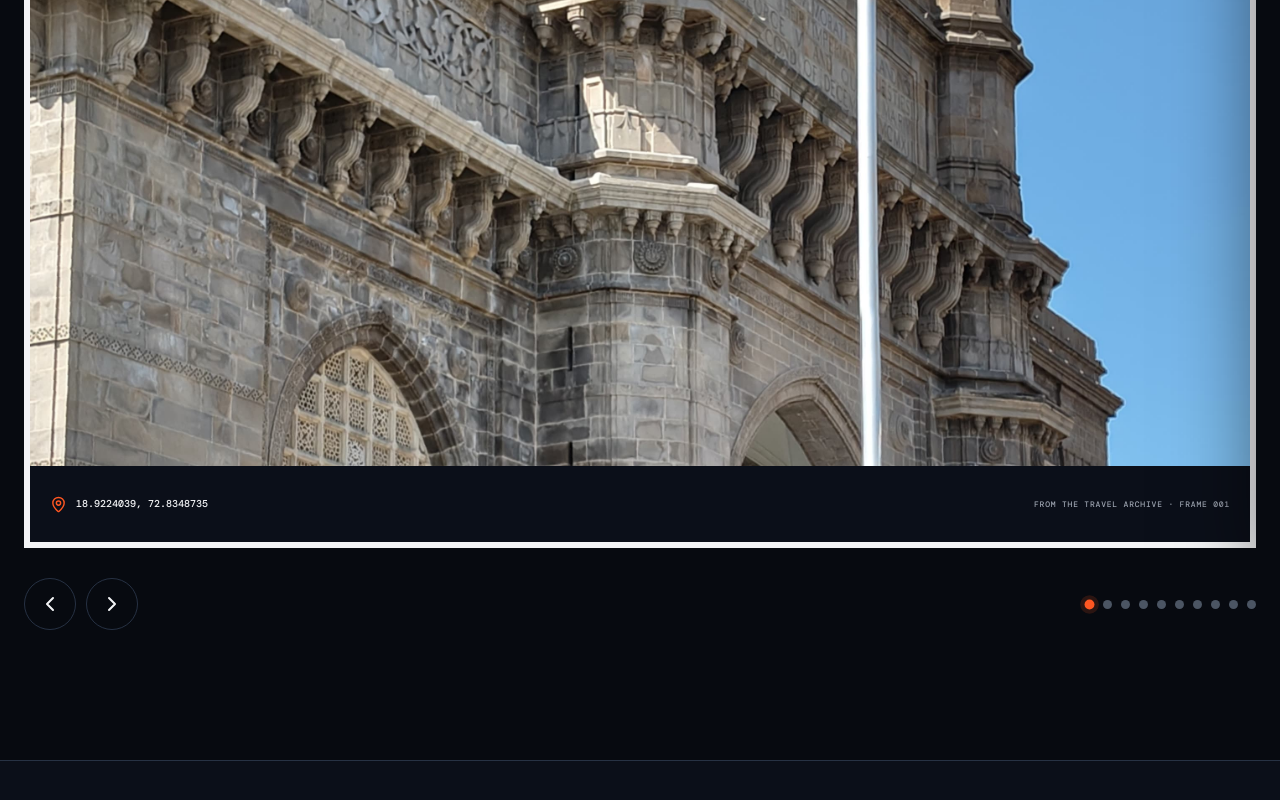
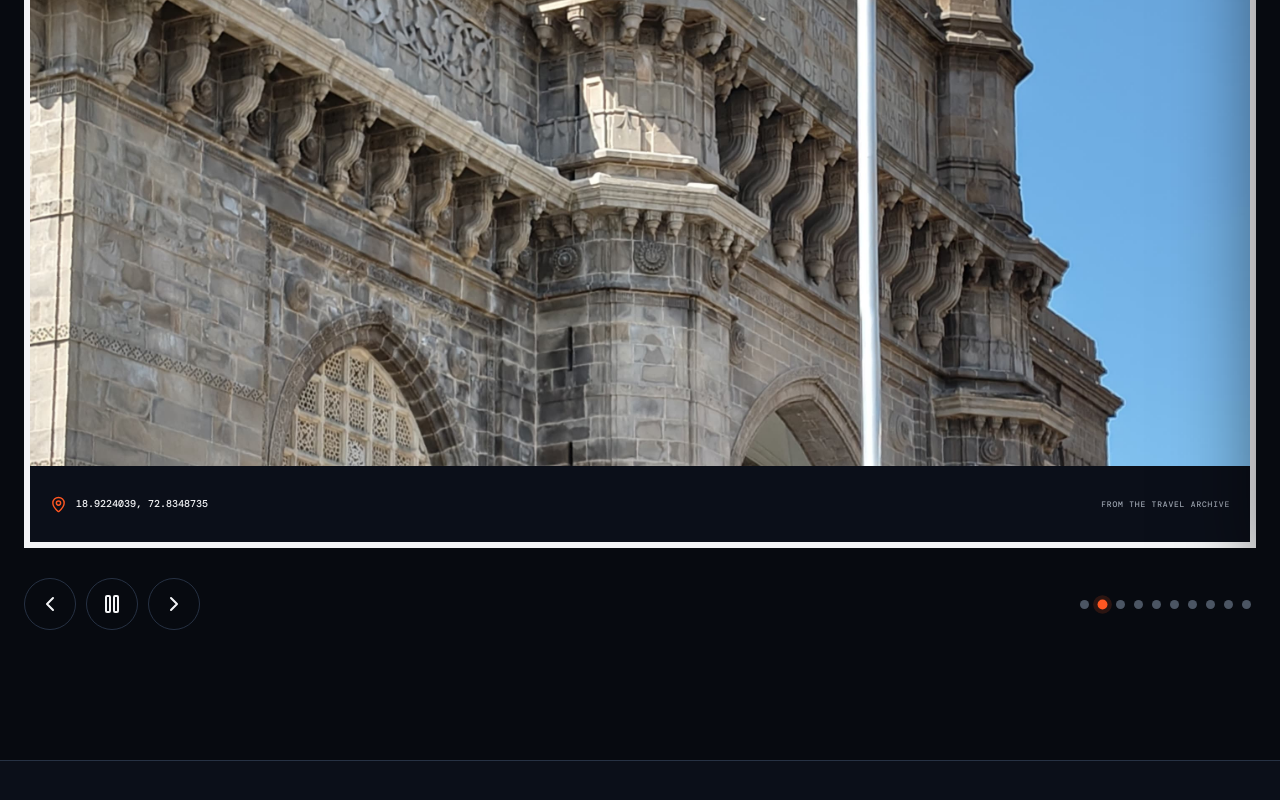
Before and after one commit to priyeshr7/priyeshraj, a React (Vite) app: page / in a window 1280 px wide. Shown: the part 4926-5726 px from the top of the page. Built offline with nearby package versions, Linux system fonts and the light colour scheme; no server answers.

Commit message:
Make gallery rotate continuously

```diff
--- a/src/index.css
+++ b/src/index.css
@@ -144,8 +144,10 @@ button { color: inherit; font: inherit; }
 .gallery-buttons button:not(:disabled):hover { color: var(--bg); background: var(--accent); border-color: var(--accent); }
 .gallery-buttons button:disabled { opacity: .35; cursor: not-allowed; }
 .gallery-progress, .gallery-dots { display: flex; align-items: center; }
-.gallery-dots { gap: 9px; }
-.gallery-dot { width: 9px; height: 9px; padding: 0; background: #4b5563; border: 0; border-radius: 50%; cursor: pointer; transition: transform .2s, background .2s, box-shadow .2s; }
+.gallery-progress { min-width: 0; max-width: min(58vw, 560px); overflow: hidden; }
+.gallery-dots { gap: 9px; padding: 8px 5px; overflow-x: auto; scroll-behavior: smooth; scrollbar-width: none; }
+.gallery-dots::-webkit-scrollbar { display: none; }
+.gallery-dot { flex: 0 0 auto; width: 9px; height: 9px; padding: 0; background: #4b5563; border: 0; border-radius: 50%; cursor: pointer; transition: transform .2s, background .2s, box-shadow .2s; }
 .gallery-dot:hover { background: #9ca3af; transform: scale(1.15); }
 .gallery-dot--active { background: var(--accent); box-shadow: 0 0 0 4px #ff572226; transform: scale(1.1); }
 
@@ -212,7 +214,7 @@ footer > p { color: #6b7280; font: 400 9px/1 "DM Mono", monospace; text-transfor
   .travel-frame figcaption { align-items: flex-start; flex-direction: column; }
   .gallery-controls { margin-top: 22px; flex-wrap: wrap; }
   .gallery-buttons button { width: 48px; height: 48px; }
-  .gallery-progress { width: 100%; justify-content: flex-end; }
+  .gallery-progress { width: 100%; max-width: 100%; justify-content: flex-end; }
   .contact-section { padding: 95px 0; }
   footer { padding: 30px 16px; gap: 20px; flex-wrap: wrap; }
   footer > p { order: 3; width: 100%; }
--- a/src/pages/Index.tsx
+++ b/src/pages/Index.tsx
@@ -1,8 +1,8 @@
-import { useEffect, useState } from "react";
+import { useEffect, useRef, useState } from "react";
 import {
   ArrowDown, ArrowUpRight, Award, BrainCircuit, CheckCircle2, ChevronLeft,
   ChevronRight, Cloud, Code2, Database, Download, Flag, Github, Linkedin,
-  MapPin, Menu, Newspaper, Plane, Trophy, X,
+  MapPin, Menu, Newspaper, Pause, Plane, Play, Trophy, X,
 } from "lucide-react";
 
 type Project = { name: string; description: string; language: string; html_url: string; pushed_at: string };
@@ -47,8 +47,14 @@ const skillGroups = [
   { icon: BrainCircuit, title: "ML & inference", text: "Predictive models, local RAG, generative AI foundations, and useful inference workflows." },
 ];
 
-// Add future trip photographs here. The carousel, count, arrows, and dots update automatically.
+// Add future trip photographs here. The infinite loop, autoplay, arrows, and dots update automatically.
 const galleryItems: GalleryItem[] = [
+  {
+    src: "assets/travel-24.6160743-72.7661412.jpeg",
+    alt: "Sunlight over a rugged mountain landscape",
+    location: "24.6160743, 72.7661412",
+    note: "From the travel archive",
+  },
   {
     src: "assets/travel-18.9224039-72.8348735.jpeg",
     alt: "Historic stone architecture against a clear blue sky",
@@ -92,12 +98,6 @@ const galleryItems: GalleryItem[] = [
     note: "From the travel archive",
   },
   {
-    src: "assets/travel-24.6160743-72.7661412.jpeg",
-    alt: "Sunlight over a rugged mountain landscape",
-    location: "24.6160743, 72.7661412",
-    note: "From the travel archive",
-  },
-  {
     src: "assets/travel-28.5543027-77.2611470.jpeg",
     alt: "The Lotus Temple framed by gardens",
     location: "28.5543027, 77.2611470",
@@ -111,6 +111,8 @@ const galleryItems: GalleryItem[] = [
   },
 ];
 
+const loopedGalleryItems = [galleryItems[galleryItems.length - 1], ...galleryItems, galleryItems[0]];
+
 const formatName = (name: string) => name.replace(/-+$/, "").replace(/[_-]/g, " ");
 const formatDate = (date: string) => new Intl.DateTimeFormat("en", { month: "short", year: "numeric" }).format(new Date(date));
 
@@ -118,8 +120,14 @@ const Index = () => {
   const [projects, setProjects] = useState(fallbackProjects);
   const [menuOpen, setMenuOpen] = useState(false);
   const [showAllCredentials, setShowAllCredentials] = useState(false);
-  const [activeSlide, setActiveSlide] = useState(0);
+  const [galleryPosition, setGalleryPosition] = useState(1);
+  const [galleryTransition, setGalleryTransition] = useState(true);
+  const [galleryMoving, setGalleryMoving] = useState(false);
+  const [galleryPaused, setGalleryPaused] = useState(false);
+  const [galleryInteracting, setGalleryInteracting] = useState(false);
   const [touchStart, setTouchStart] = useState<number | null>(null);
+  const activeDotRef = useRef<HTMLButtonElement>(null);
+  const activeSlide = (galleryPosition - 1 + galleryItems.length) % galleryItems.length;
 
   useEffect(() => {
     const controller = new AbortController();
@@ -136,10 +144,56 @@ const Index = () => {
     return () => controller.abort();
   }, []);
 
+  useEffect(() => {
+    if (galleryPaused || galleryInteracting || galleryMoving || galleryItems.length < 2 || window.matchMedia("(prefers-reduced-motion: reduce)").matches) return;
+    const rotation = window.setInterval(() => {
+      setGalleryTransition(true);
+      setGalleryMoving(true);
+      setGalleryPosition((position) => position + 1);
+    }, 5000);
+    return () => window.clearInterval(rotation);
+  }, [galleryPaused, galleryInteracting, galleryMoving]);
+
+  useEffect(() => {
+    const activeDot = activeDotRef.current;
+    const dotRail = activeDot?.parentElement;
+    if (!activeDot || !dotRail) return;
+    dotRail.scrollTo({
+      left: activeDot.offsetLeft - (dotRail.clientWidth / 2) + (activeDot.clientWidth / 2),
+      behavior: "smooth",
+    });
+  }, [activeSlide]);
+
   const closeMenu = () => setMenuOpen(false);
   const visibleCredentials = showAllCredentials ? certifications : certifications.slice(0, 5);
-  const showPreviousSlide = () => setActiveSlide((slide) => (slide - 1 + galleryItems.length) % galleryItems.length);
-  const showNextSlide = () => setActiveSlide((slide) => (slide + 1) % galleryItems.length);
+  const showPreviousSlide = () => {
+    if (galleryMoving) return;
+    setGalleryTransition(true);
+    setGalleryMoving(true);
+    setGalleryPosition((position) => position - 1);
+  };
+  const showNextSlide = () => {
+    if (galleryMoving) return;
+    setGalleryTransition(true);
+    setGalleryMoving(true);
+    setGalleryPosition((position) => position + 1);
+  };
+  const showGallerySlide = (index: number) => {
+    if (galleryMoving || index === activeSlide) return;
+    setGalleryTransition(true);
+    setGalleryMoving(true);
+    setGalleryPosition(index + 1);
+  };
+  const handleGalleryTransitionEnd = () => {
+    if (galleryPosition === 0) {
+      setGalleryTransition(false);
+      setGalleryPosition(galleryItems.length);
+    } else if (galleryPosition === galleryItems.length + 1) {
+      setGalleryTransition(false);
+      setGalleryPosition(1);
+    }
+    setGalleryMoving(false);
+  };
   const handleTouchEnd = (endX: number) => {
     if (touchStart === null) return;
     const distance = touchStart - endX;
@@ -213,13 +267,13 @@ const Index = () => {
 
         <section className="gallery-section" id="gallery">
           <div className="gallery-heading"><p className="eyebrow eyebrow--light"><span /> Field notes</p><h2>Places worth remembering.</h2><p>A small visual log from the road—one frame at a time.</p></div>
-          <div className="gallery-carousel" aria-roledescription="carousel" aria-label="Travel photographs" tabIndex={0} onKeyDown={(event) => { if (event.key === "ArrowLeft") showPreviousSlide(); if (event.key === "ArrowRight") showNextSlide(); }}>
+          <div className="gallery-carousel" aria-roledescription="carousel" aria-label="Travel photographs" tabIndex={0} onMouseEnter={() => setGalleryInteracting(true)} onMouseLeave={() => setGalleryInteracting(false)} onFocus={() => setGalleryInteracting(true)} onBlur={() => setGalleryInteracting(false)} onKeyDown={(event) => { if (event.key === "ArrowLeft") showPreviousSlide(); if (event.key === "ArrowRight") showNextSlide(); }}>
             <div className="gallery-viewport" onTouchStart={(event) => setTouchStart(event.touches[0].clientX)} onTouchEnd={(event) => handleTouchEnd(event.changedTouches[0].clientX)}>
-              <div className="gallery-track" style={{ transform: `translateX(-${activeSlide * 100}%)` }}>
-                {galleryItems.map((item, index) => (
-                  <figure className="travel-frame" key={item.src} aria-hidden={activeSlide !== index}>
-                    <img src={`${import.meta.env.BASE_URL}${item.src}`} alt={item.alt} loading={index === 0 ? "eager" : "lazy"} decoding="async" />
-                    <figcaption><div><MapPin size={17} /><span>{item.location}</span></div><p>{item.note} · Frame {String(index + 1).padStart(3, "0")}</p></figcaption>
+              <div className="gallery-track" style={{ transform: `translateX(-${galleryPosition * 100}%)`, transition: galleryTransition ? undefined : "none" }} onTransitionEnd={handleGalleryTransitionEnd}>
+                {loopedGalleryItems.map((item, index) => (
+                  <figure className="travel-frame" key={`${item.src}-${index}`} aria-hidden={galleryPosition !== index}>
+                    <img src={`${import.meta.env.BASE_URL}${item.src}`} alt={item.alt} loading={index === 1 ? "eager" : "lazy"} decoding="async" />
+                    <figcaption><div><MapPin size={17} /><span>{item.location}</span></div><p>{item.note}</p></figcaption>
                   </figure>
                 ))}
               </div>
@@ -227,10 +281,11 @@ const Index = () => {
             <div className="gallery-controls">
               <div className="gallery-buttons">
                 <button type="button" onClick={showPreviousSlide} disabled={galleryItems.length < 2} aria-label="Previous photograph"><ChevronLeft /></button>
+                <button type="button" onClick={() => setGalleryPaused((paused) => !paused)} aria-label={galleryPaused ? "Resume automatic gallery rotation" : "Pause automatic gallery rotation"}>{galleryPaused ? <Play /> : <Pause />}</button>
                 <button type="button" onClick={showNextSlide} disabled={galleryItems.length < 2} aria-label="Next photograph"><ChevronRight /></button>
               </div>
               <div className="gallery-progress" aria-label={`Photograph ${activeSlide + 1} of ${galleryItems.length}`}>
-                <div className="gallery-dots">{galleryItems.map((item, index) => <button type="button" className={activeSlide === index ? "gallery-dot gallery-dot--active" : "gallery-dot"} onClick={() => setActiveSlide(index)} aria-label={`Show photograph ${index + 1}`} key={item.src} />)}</div>
+                <div className="gallery-dots">{galleryItems.map((item, index) => <button ref={activeSlide === index ? activeDotRef : undefined} type="button" className={activeSlide === index ? "gallery-dot gallery-dot--active" : "gallery-dot"} onClick={() => showGallerySlide(index)} aria-label={`Show photograph ${index + 1}`} key={item.src} />)}</div>
               </div>
             </div>
           </div>
```
